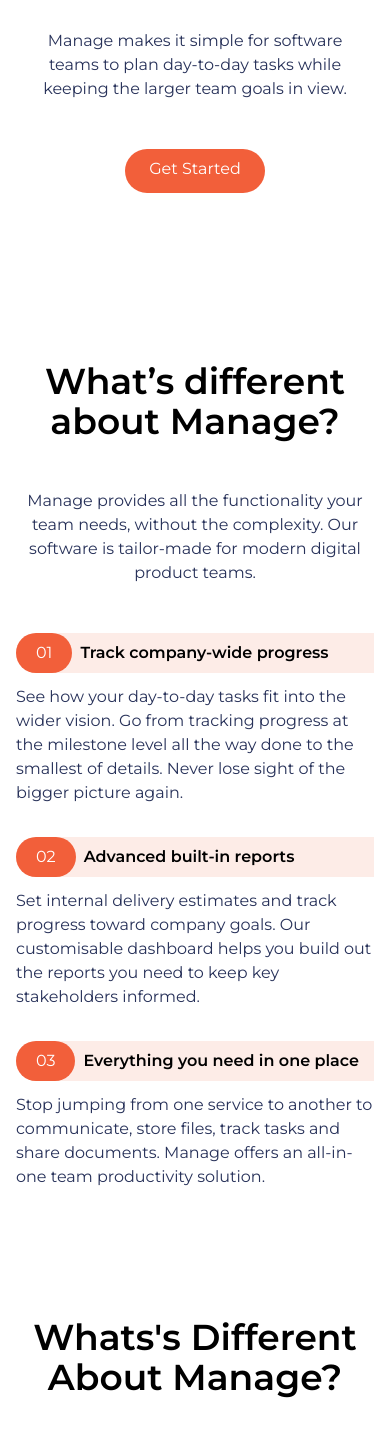
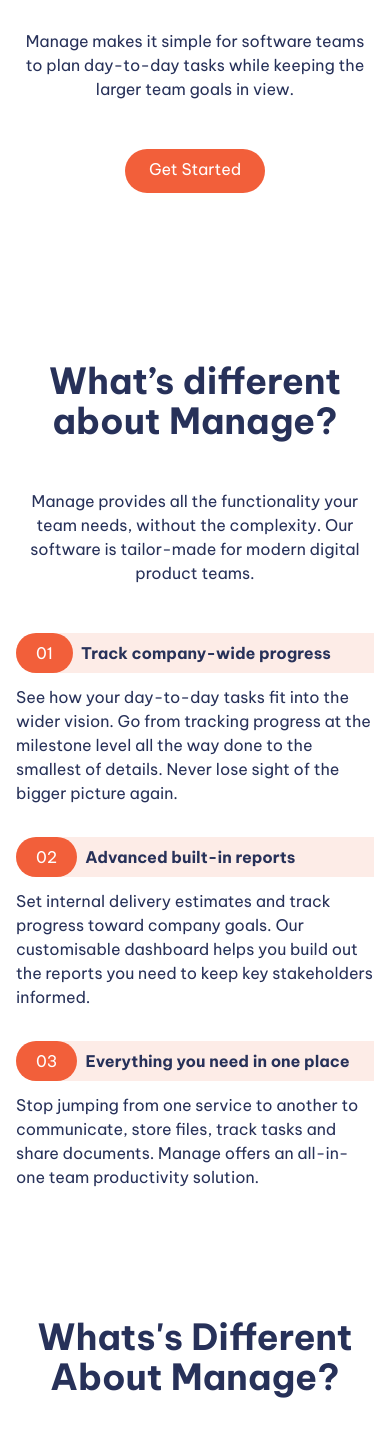
Before and after one commit to JUSTFIDEL/jf-manage-tailwind, a website: page public/index.html in a window 390 px wide. Shown: the part 569-2000 px from the top of the page. Drawn offline with Linux system fonts and the light colour scheme.

Commit message:
Color and font adjustment

```diff
--- a/public/index.html
+++ b/public/index.html
@@ -107,7 +107,7 @@
 				<!-- Left Item -->
 				<div class="flex flex-col mb-32 space-y-12 md:w-1/2">
 					<h1
-						class="max-w-md text-4xl font-bold text-center md:text-5xl md:text-left">
+						class="max-w-md text-4xl font-extrabold text-darkGrayishBlue text-center md:text-5xl md:text-left">
 						Bring everyone together to build better products.
 					</h1>
 					<p
@@ -141,7 +141,7 @@
 				<!-- What's Different -->
 				<div class="flex flex-col space-y-12 md:w-1/2">
 					<h2
-						class="max-w-md text-4xl font-bold text-center md:text-left">
+						class="max-w-md text-4xl text-darkGrayishBlue font-bold text-center md:text-left">
 						What’s different about Manage?
 					</h2>
 					<p
@@ -165,7 +165,7 @@
 									01
 								</div>
 								<h3
-									class="text-base font-bold md:mb-4 md:hidden">
+									class="text-base text-darkGrayishBlue font-bold md:mb-4 md:hidden">
 									Track company-wide progress
 								</h3>
 							</div>
@@ -173,7 +173,7 @@
 
 						<div>
 							<h3
-								class="hidden text-lg font-bold md:mb-4 md:block">
+								class="hidden text-darkGrayishBlue text-lg font-bold md:mb-4 md:block">
 								Track company-wide progress
 							</h3>
 							<p class="text-darkGrayishBlue">
@@ -198,7 +198,7 @@
 									02
 								</div>
 								<h3
-									class="text-base font-bold md:mb-4 md:hidden">
+									class="text-base text-darkGrayishBlue font-bold md:mb-4 md:hidden">
 									Advanced built-in reports
 								</h3>
 							</div>
@@ -206,7 +206,7 @@
 
 						<div>
 							<h3
-								class="hidden text-lg font-bold md:mb-4 md:block">
+								class="hidden text-darkGrayishBlue text-lg font-bold md:mb-4 md:block">
 								Advanced built-in reports
 							</h3>
 							<p class="text-darkGrayishBlue">
@@ -230,7 +230,7 @@
 									03
 								</div>
 								<h3
-									class="text-base font-bold md:mb-4 md:hidden">
+									class="text-base text-darkGrayishBlue font-bold md:mb-4 md:hidden">
 									Everything you need in one place
 								</h3>
 							</div>
@@ -238,7 +238,7 @@
 
 						<div>
 							<h3
-								class="hidden text-lg font-bold md:mb-4 md:block">
+								class="hidden text-darkGrayishBlue text-lg font-bold md:mb-4 md:block">
 								Everything you need in one place
 							</h3>
 							<p class="text-darkGrayishBlue">
@@ -258,7 +258,7 @@
 			<!-- Container for Heading and Testimonials -->
 			<div class="max-w-6xl px-5 mx-auto mt-32 text-center">
 				<!-- Heading -->
-				<h2 class="text-4xl font-bold text-center">
+				<h2 class="text-4xl text-darkGrayishBlue font-bold text-center">
 					Whats's Different About Manage?
 				</h2>
 				<!-- Testimonials Container -->
--- a/src/tailwind.css
+++ b/src/tailwind.css
@@ -1,4 +1,6 @@
-@import url('https://fonts.googleapis.com/css2?family=Montserrat:wght@300;400;500;600&display=swap');
+/* @import url('https://fonts.googleapis.com/css2?family=Montserrat:wght@300;400;500;600&display=swap'); */
+/* @import url('https://fonts.googleapis.com/css2?family=Roboto:wght@400;500;700;900&display=swap'); */
+@import url('https://fonts.googleapis.com/css2?family=Be+Vietnam+Pro:wght@400;500;600;700;800;900&display=swap');
 
 @tailwind base;
 @tailwind components;
@@ -6,7 +8,9 @@
 
 html {
 	/* font-size: 62.5%; To convert 1rem to 10px */
-	font-family: 'Montserrat', sans-serif;
+	/* font-family: 'Montserrat', sans-serif; */
+	/* font-family: 'Roboto', sans-serif; */
+	font-family: 'Be Vietnam Pro', sans-serif;
 	scroll-behavior: smooth;
 }
 
```
Also changed, not shown: public/tailwind.css.
